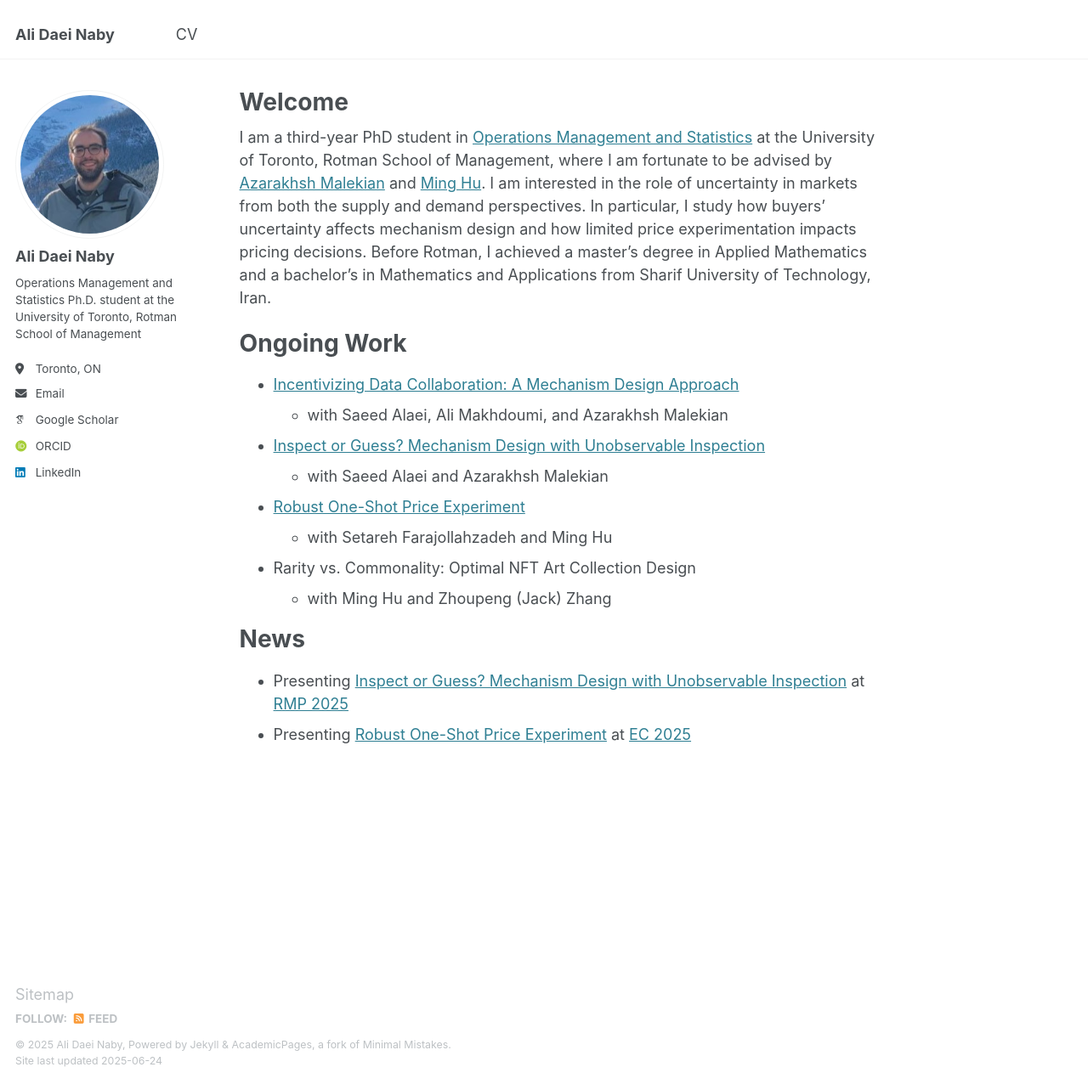
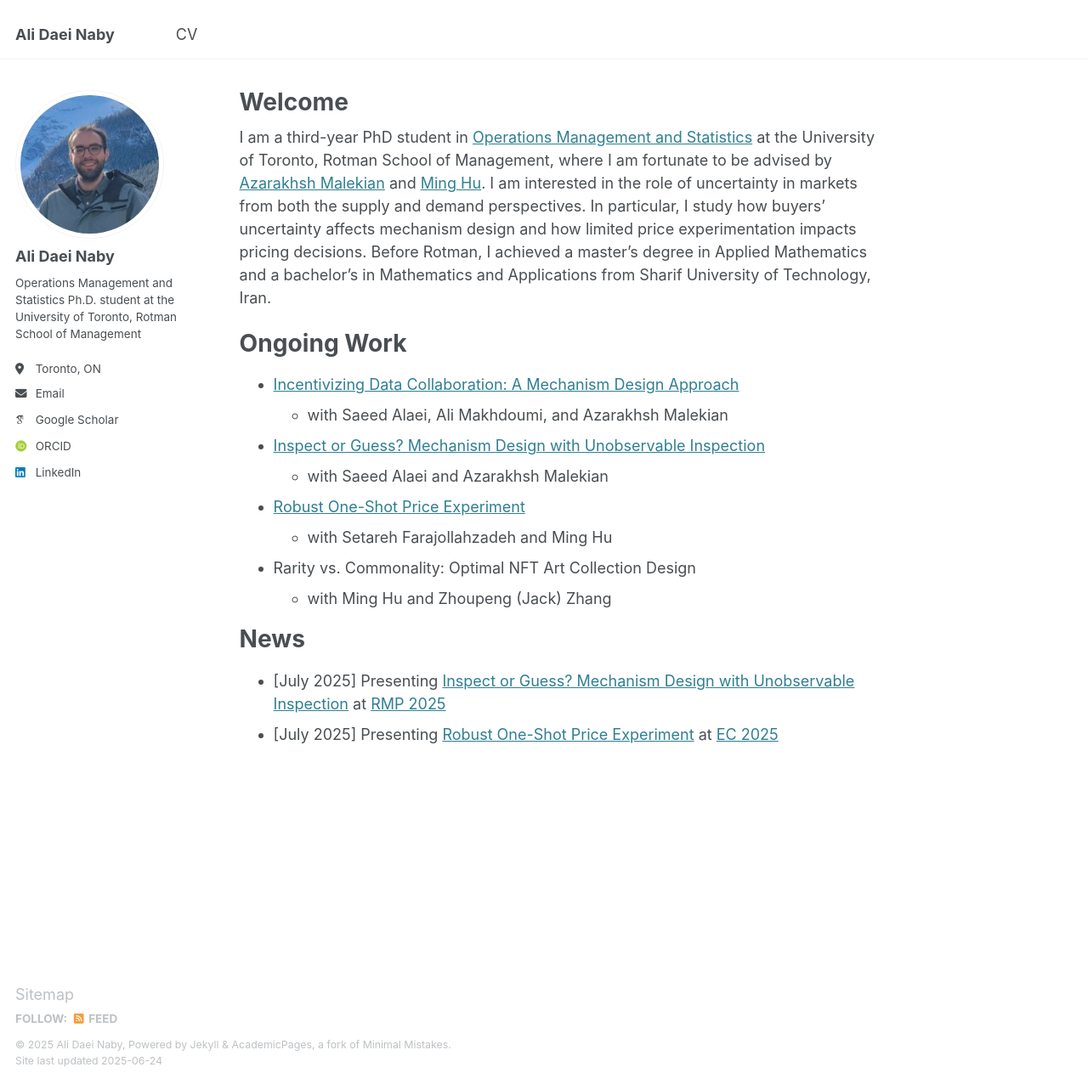
Before and after one commit to alidaeinaby/alidaeinaby.github.io, a Jekyll site: the page built from _pages/about.md, in a window 1280 px wide and 1276 px high. Shown: the whole window at 85% size. Built offline with Jekyll 4.4.1, drawn with Linux system fonts in a browser that asks for light colours; some web fonts are replaced.

Commit message:
Update about.md

```diff
--- a/_pages/about.md
+++ b/_pages/about.md
@@ -26,5 +26,5 @@ Ongoing Work
 
 News
 ======
-- Presenting [Inspect or Guess? Mechanism Design with Unobservable Inspection](https://papers.ssrn.com/sol3/papers.cfm?abstract_id=5146874) at [RMP 2025](https://business.columbia.edu/2025-informs-conference)
-- Presenting [Robust One-Shot Price Experiment](https://papers.ssrn.com/sol3/papers.cfm?abstract_id=4899852) at [EC 2025](https://ec25.sigecom.org/)
+- [July 2025] Presenting [Inspect or Guess? Mechanism Design with Unobservable Inspection](https://papers.ssrn.com/sol3/papers.cfm?abstract_id=5146874) at [RMP 2025](https://business.columbia.edu/2025-informs-conference)
+- [July 2025] Presenting [Robust One-Shot Price Experiment](https://papers.ssrn.com/sol3/papers.cfm?abstract_id=4899852) at [EC 2025](https://ec25.sigecom.org/)
```
